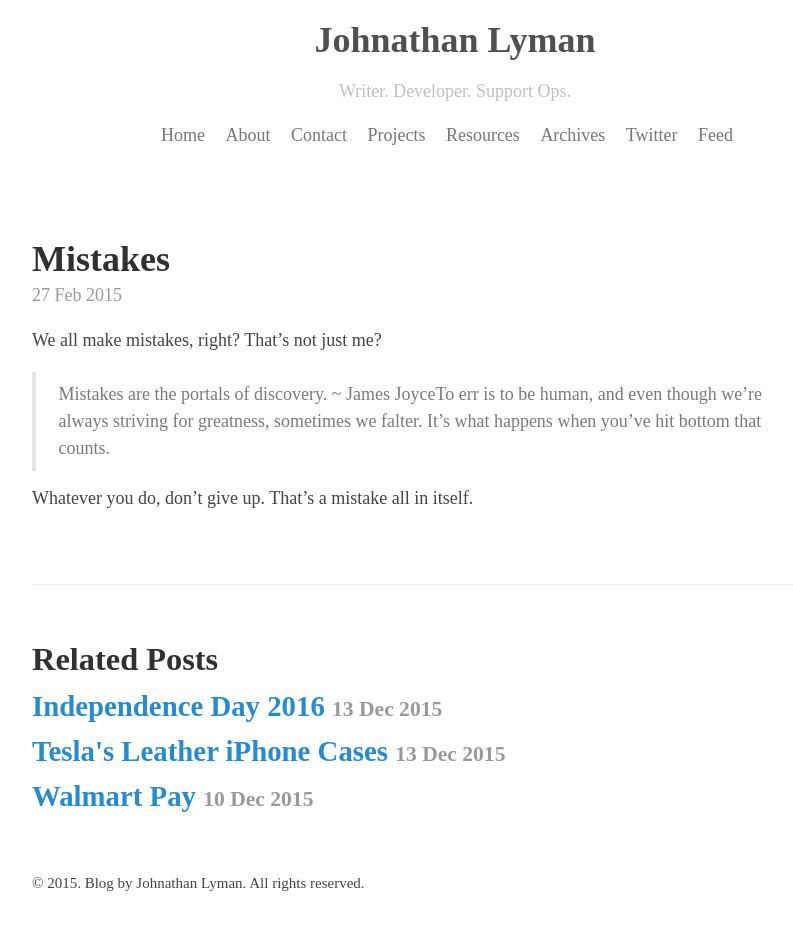
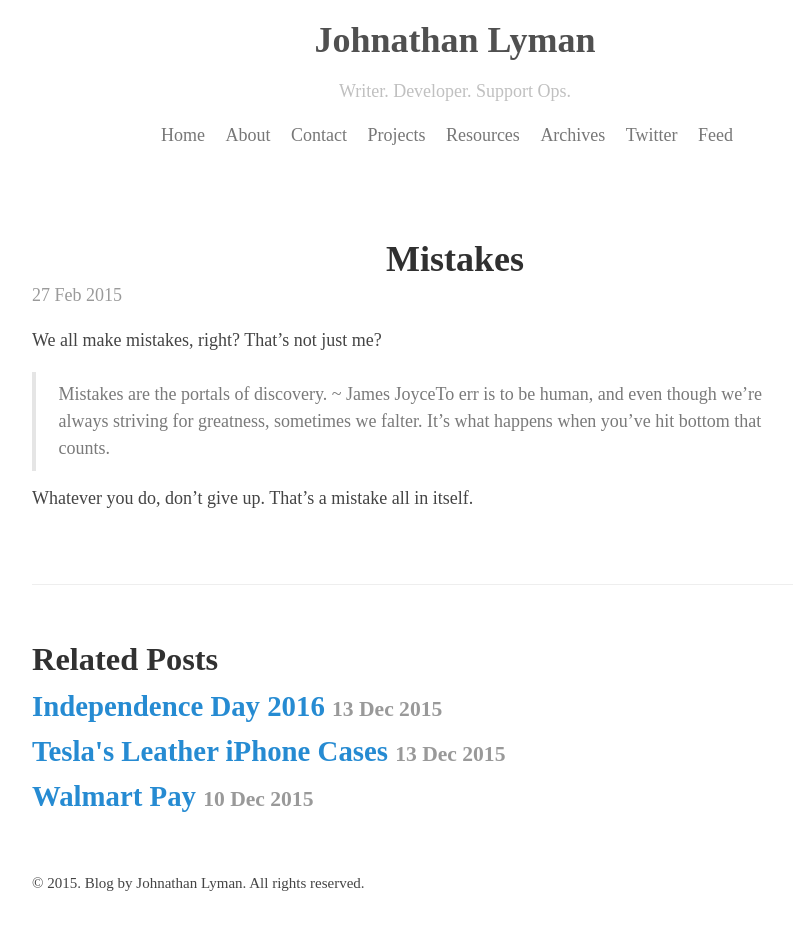
Before and after one commit to jelyman2/jelyman2.github.com, a Jekyll site: the page built from _posts/2015-02-27-mistakes.md, in a window 1280 px wide. Shown: the whole page, without its empty margins (185-978 px from the left). Built offline with Jekyll 4.4.1, drawn with Linux system fonts in a browser that asks for light colours.

```diff
--- a/_sass/_posts.scss
+++ b/_sass/_posts.scss
@@ -13,6 +13,7 @@
 .post-title,
 .post-title a {
   color: #303030;
+  text-align: center;
 }
 .page-title,
 .post-title {
--- a/index.html
+++ b/index.html
@@ -11,7 +11,7 @@ title: Home
     {% else %}
       <h1 class="post-title"><a href="{{ site.url }}{{ page.url }}" rel="bookmark" title="{{ post.title }}">{{ post.title }}</a></h1>
     {% endif %}
-    <time datetime="{{ post.date | date_to_xmlschema }}" class="post-date">{{ post.date | date_to_string }}</time>
+    <time datetime="{{ post.date | date_to_xmlschema }}" class="post-date">{{ post.date | date: '%B %d, %Y' }}</time>
     {{ post.content }}
   </article>
   {% endfor %}
```
